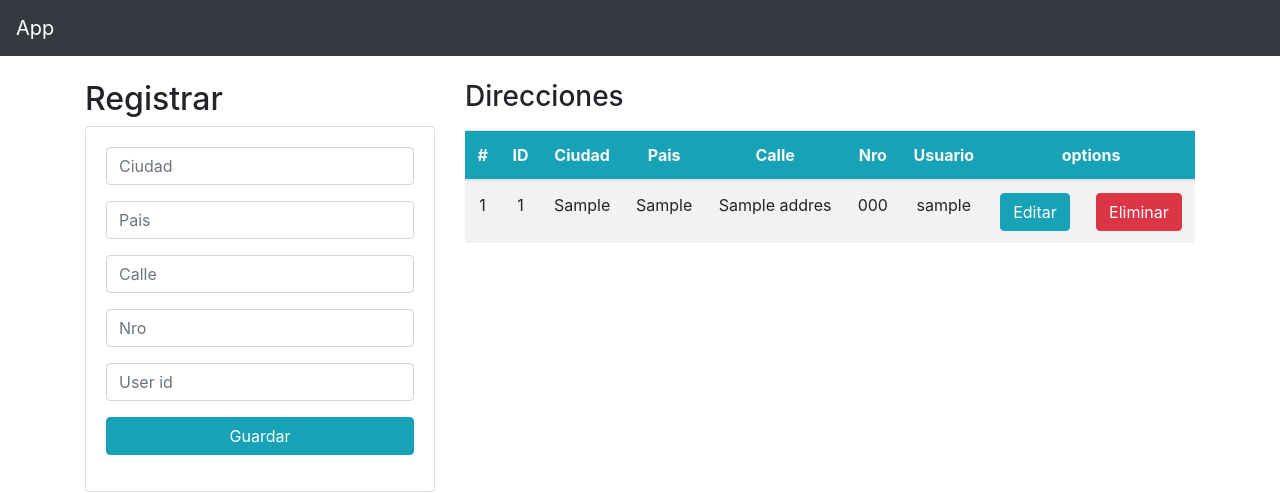
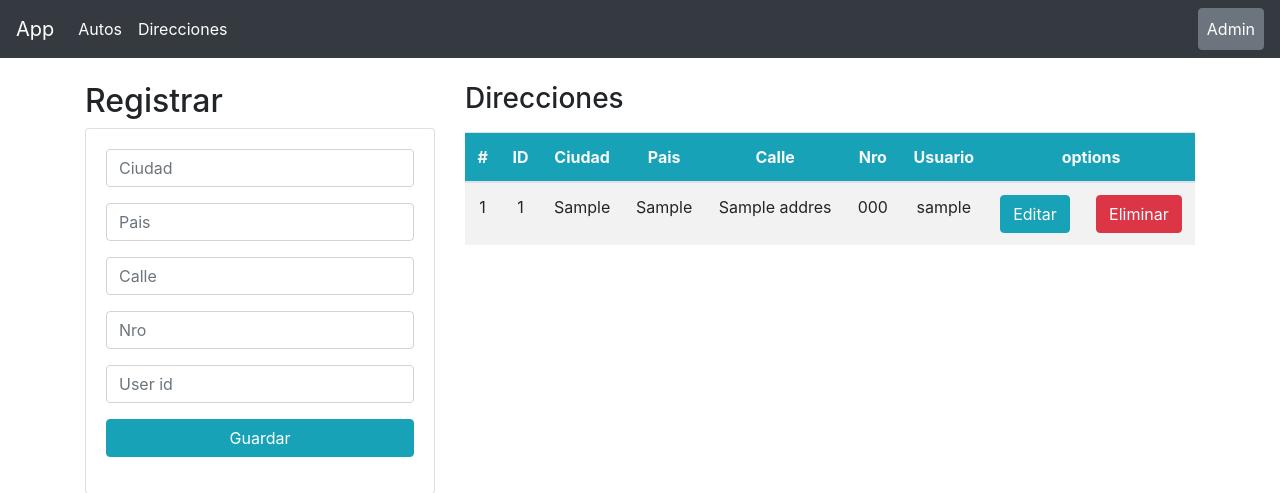
Before and after one commit to cristianemoyano/distributed_db, a Django app: page /cars/address/ in a window 1280 px wide. Shown: the top 493 px of the page. Run offline with Django 3.2, Linux system fonts and the light colour scheme; tables that the repository leaves empty hold one stand-in row (values such as "Sample post").

Commit message:
add commands

```diff
--- a/cars/templates/address/index.html
+++ b/cars/templates/address/index.html
@@ -14,6 +14,7 @@
         {% endfor %}
         {% endif %}
         <h2>Registrar</h2>
+
         <div class="card">
             <div class="card-body">
                 <form action="/cars/address/create/" method="POST">{% csrf_token %}
--- a/cars/templates/base.html
+++ b/cars/templates/base.html
@@ -13,7 +13,27 @@
 
 <body>
     <nav class="navbar navbar-expand-lg navbar-light bg-dark">
-        <a class="navbar-brand" href="#" style="color: white">App</a>
+        <a class="navbar-brand" href="{%  url 'index' %}" style="color: white">App</a>
+
+        <div class="collapse navbar-collapse" id="navbarSupportedContent">
+            <ul class="navbar-nav me-auto mb-2 mb-lg-0 ">
+                <li class="nav-item ">
+                    <a class="nav-link text-white" href="{%  url 'index' %}">Autos</a>
+                  </li>
+                  <li class="nav-item">
+                    <a class="nav-link text-white" href="{%  url 'indexAddress' %}">Direcciones</a>
+                  </li>
+
+
+            </ul>
+        </div>
+        <div class="d-flex">
+            <ul class="navbar-nav me-auto mb-2 mb-lg-0 ">
+            <li class="nav-item">
+                <a class="nav-link text-white btn btn-secondary" href="{% url 'admin:index' %}">Admin</a>
+              </li>
+            </ul>
+        </div>
 
     </nav>
     <div class="container py-4">
--- a/cars/templates/cars/index.html
+++ b/cars/templates/cars/index.html
@@ -14,6 +14,7 @@
         {% endfor %}
         {% endif %}
         <h2>Registrar</h2>
+
         <div class="card">
             <div class="card-body">
                 <form action="/cars/register/" method="POST">{% csrf_token %}
```
Also changed, not shown: 1 other file.
